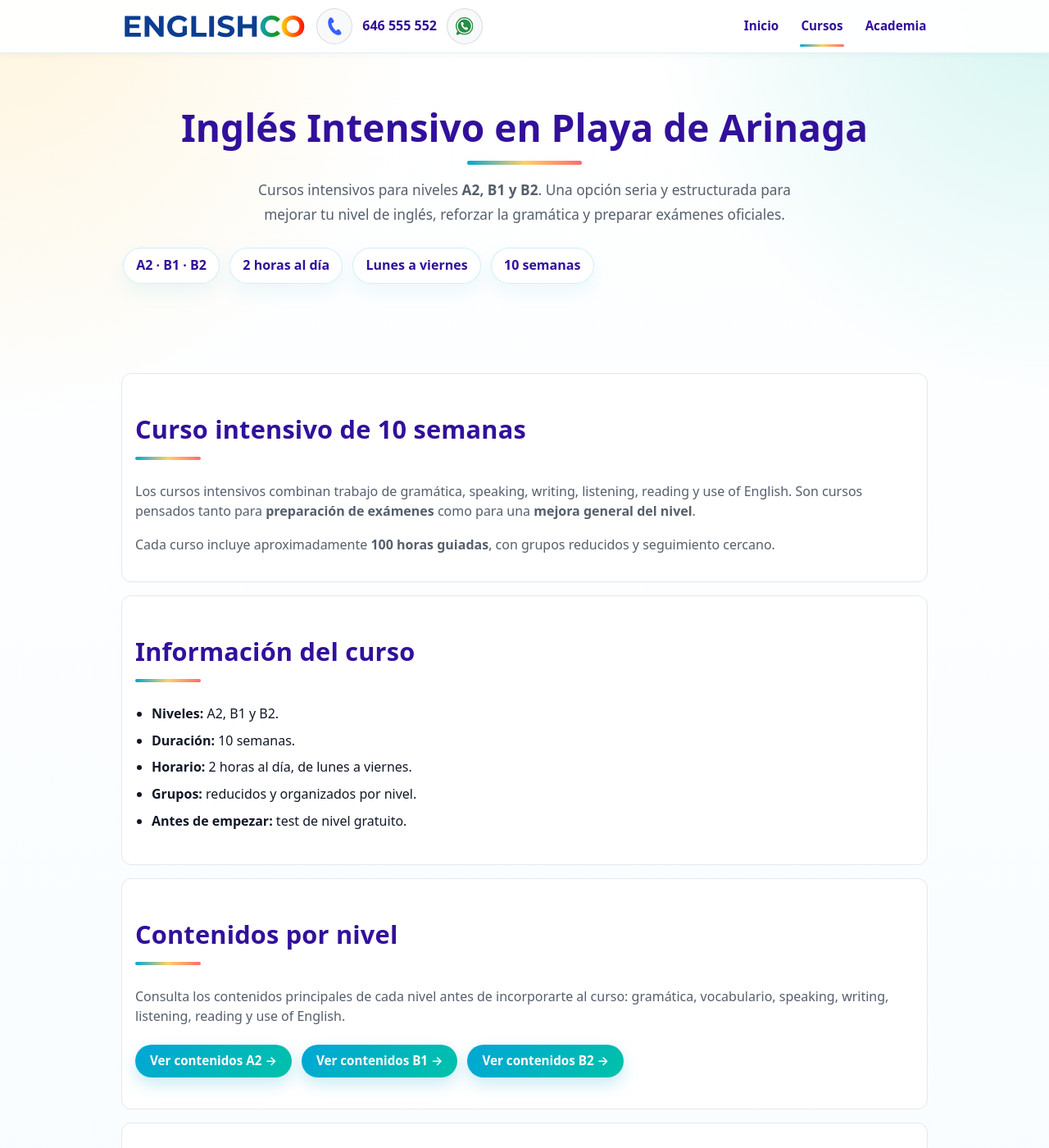
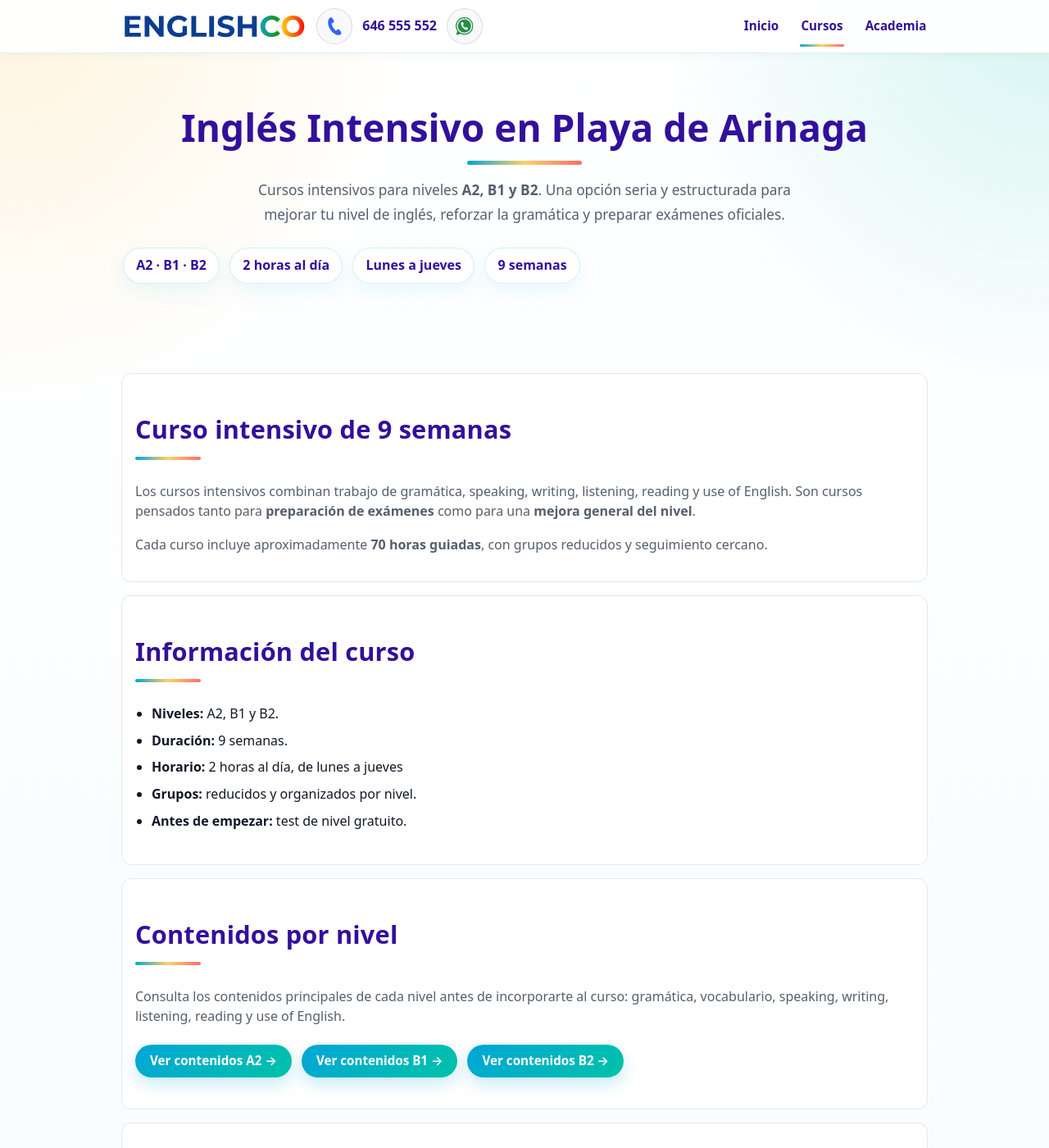
Before and after one commit to dixonbruce/englishco, a Jekyll site: the page built from intensivos.html, in a window 1280 px wide and 1400 px high. Shown: the whole window at 82% size. Built offline with Jekyll 4.4.1, drawn with Linux system fonts in a browser that asks for light colours.

Commit message:
Update intensivos.html

```diff
--- a/intensivos.html
+++ b/intensivos.html
@@ -1,7 +1,7 @@
 ---
 layout: default
 title: "Inglés Intensivo en Playa de Arinaga – English CO"
-description: "Cursos intensivos de inglés en Playa de Arinaga para niveles A2, B1 y B2. 2 horas al día, de lunes a viernes, durante 10 semanas. Preparación para exámenes y mejora del nivel."
+description: "Cursos intensivos de inglés en Playa de Arinaga para niveles A2, B1 y B2. 2 horas al día, de lunes a viernes, durante 9 semanas. Preparación para exámenes y mejora del nivel."
 section: "cursos"
 ---
 
@@ -18,14 +18,14 @@ section: "cursos"
     <div class="hero-highlights" aria-label="Características principales">
       <span>A2 · B1 · B2</span>
       <span>2 horas al día</span>
-      <span>Lunes a viernes</span>
-      <span>10 semanas</span>
+      <span>Lunes a jueves</span>
+      <span>9 semanas</span>
     </div>
   </div>
 </section>
 
 <section class="card mt">
-  <h2>Curso intensivo de 10 semanas</h2>
+  <h2>Curso intensivo de 9 semanas</h2>
 
   <p>
     Los cursos intensivos combinan trabajo de gramática, speaking, writing,
@@ -34,7 +34,7 @@ section: "cursos"
   </p>
 
   <p>
-    Cada curso incluye aproximadamente <strong>100 horas guiadas</strong>,
+    Cada curso incluye aproximadamente <strong>70 horas guiadas</strong>,
     con grupos reducidos y seguimiento cercano.
   </p>
 </section>
@@ -44,8 +44,8 @@ section: "cursos"
 
   <ul>
     <li><strong>Niveles:</strong> A2, B1 y B2.</li>
-    <li><strong>Duración:</strong> 10 semanas.</li>
-    <li><strong>Horario:</strong> 2 horas al día, de lunes a viernes.</li>
+    <li><strong>Duración:</strong> 9 semanas.</li>
+    <li><strong>Horario:</strong> 2 horas al día, de lunes a jueves</li>
     <li><strong>Grupos:</strong> reducidos y organizados por nivel.</li>
     <li><strong>Antes de empezar:</strong> test de nivel gratuito.</li>
   </ul>
```
